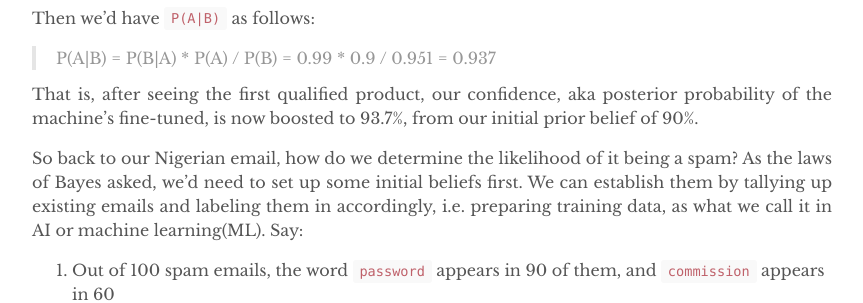
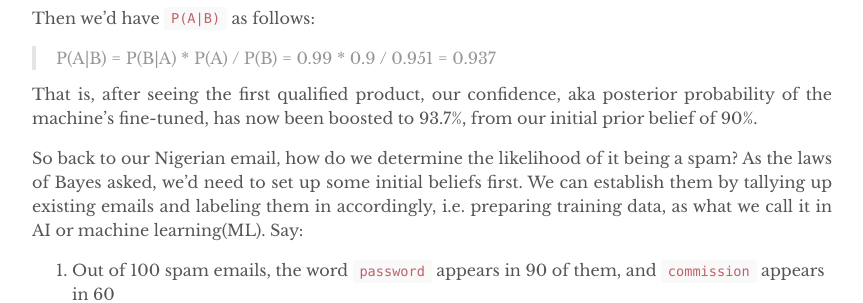
Before and after one commit to yuexiaofeng/yuexiaofeng.github.io, a Jekyll site: the page built from _posts/2023-11-12-ai-notes-bayes.md, in a window 1280 px wide and 900 px high, scrolled down 2759 px. Shown: the part 176-479 px from the top of the window, without its empty margins (208-1071 px from the left). Built offline with Jekyll 4.4.1, drawn with Linux system fonts in a browser that asks for light colours.

Commit message:
minor update on bayes

```diff
--- a/_posts/2023-11-12-ai-notes-bayes.md
+++ b/_posts/2023-11-12-ai-notes-bayes.md
@@ -78,7 +78,7 @@ Then we'd have `P(A|B)` as follows:
 
 > P(A\|B) = P(B\|A) * P(A) / P(B) = 0.99 * 0.9 / 0.951 = 0.937
 
-That is, after seeing the first qualified product, our confidence, aka posterior probability of the machine's fine-tuned, is now boosted to 93.7%, from our initial prior belief of 90%.
+That is, after seeing the first qualified product, our confidence, aka posterior probability of the machine's fine-tuned, has now been boosted to 93.7%, from our initial prior belief of 90%.
 
 So back to our Nigerian email, how do we determine the likelihood of it being a spam? As the laws of Bayes asked, we'd need to set up some initial beliefs first. We can establish them by tallying up existing emails and labeling them in accordingly, i.e. preparing training data, as what we call it in AI or machine learning(ML). Say:
 
@@ -123,4 +123,4 @@ We human use this try/error Bayesian approach all the time. Bayes is all about u
 
 ---
 [^fn1]: The Theory That Would Not Die: How Bayes' Rule Cracked the Enigma Code, Hunted Down Russian Submarines, and Emerged Triumphant from Two Centuries of Controversy, by Sharon Bertsch McGrayne. I have to say it's a quite text-heavy book, nevertheless with many riveting stories and caveats.
-[^fn2]: The half-life of knowledge [wiki](https://en.wikipedia.org/wiki/Half-life_of_knowledge){:target="_blank"}
+[^fn2]: The half-life of knowledge [wiki](https://en.wikipedia.org/wiki/Half-life_of_knowledge){:target="_blank"}.
```
